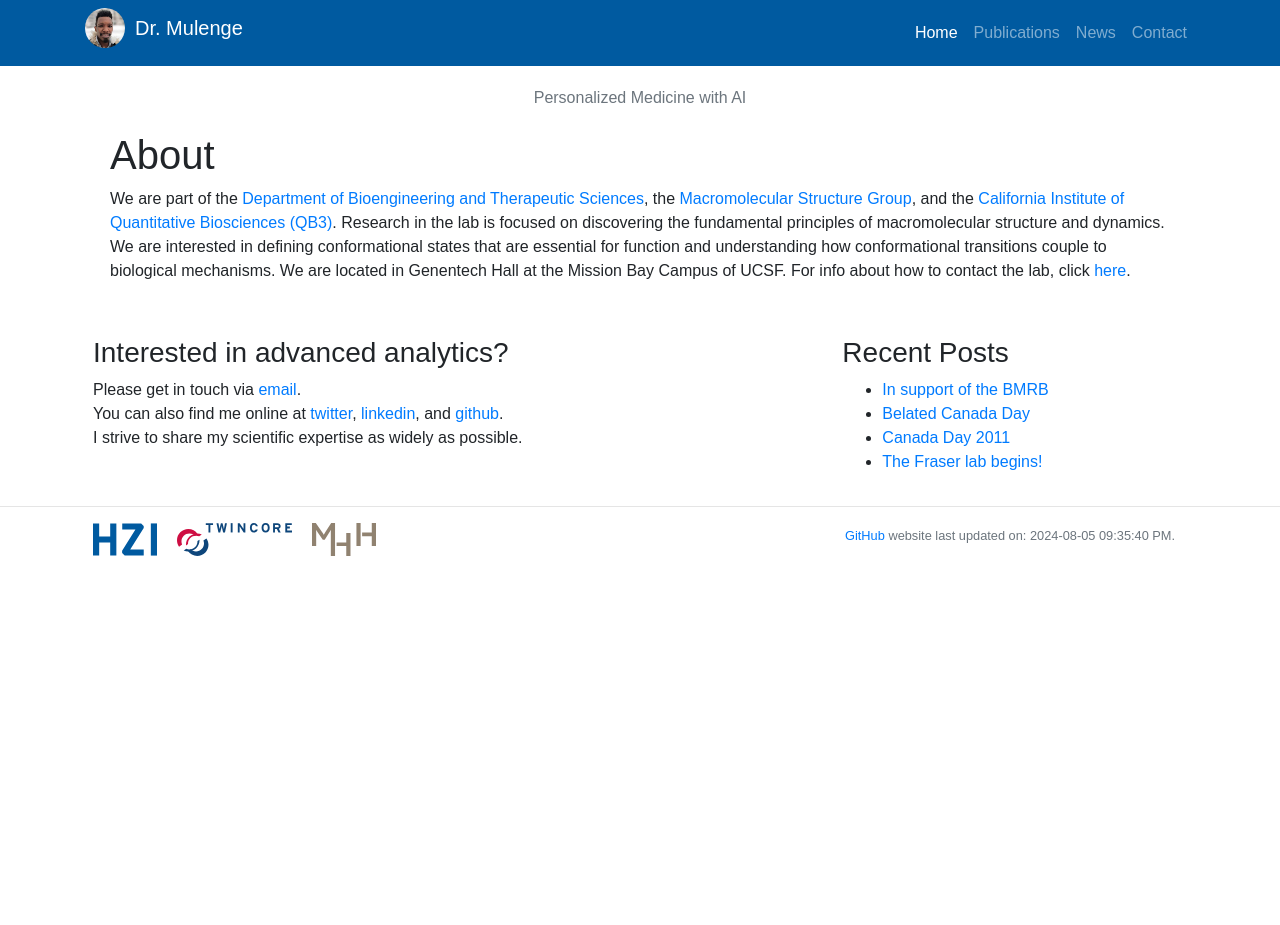
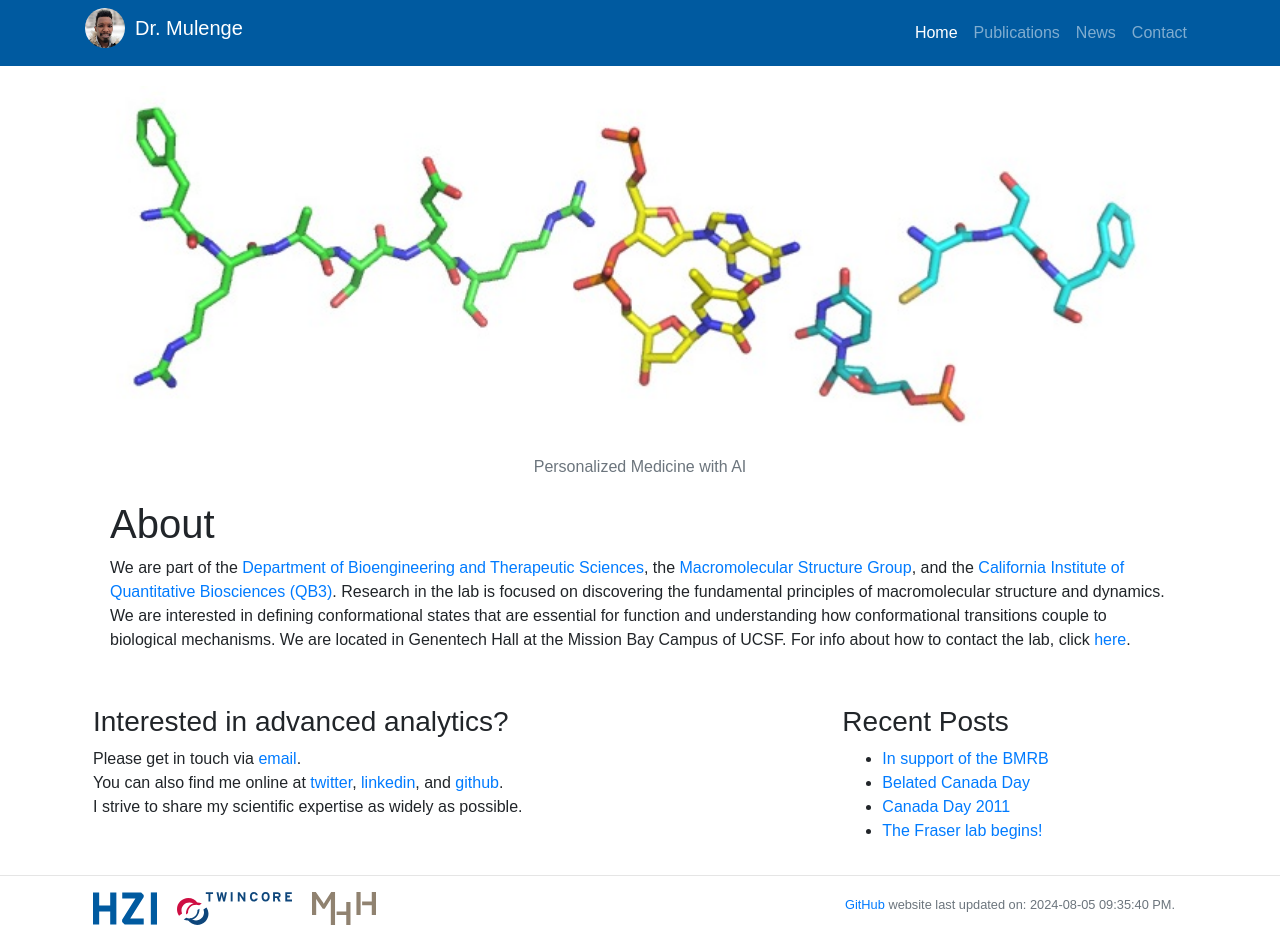
Before and after one commit to fmulenge/fmulenge.github.io, a Jekyll site: the page built from index.md, in a window 1280 px wide. Built offline with Jekyll 4.4.1, drawn with Linux system fonts in a browser that asks for light colours; before the commit the page ends 900 px from its top, so only the background shows below that.

Commit message:
Update home.html

```diff
--- a/_layouts/home.html
+++ b/_layouts/home.html
@@ -2,7 +2,7 @@
 
 <div class="container px-2 max-width: 100%">
             <div class="text-wrapper">
-<!--                         <img src="/static/img/logo/jf_aa_logo.jpg" alt=""/> -->
+                        <img src="/static/img/logo/jf_aa_logo.jpg" alt=""/>
                         <p class="text-muted">Personalized Medicine with AI</p>
             </div>
     <div class="row">
```
